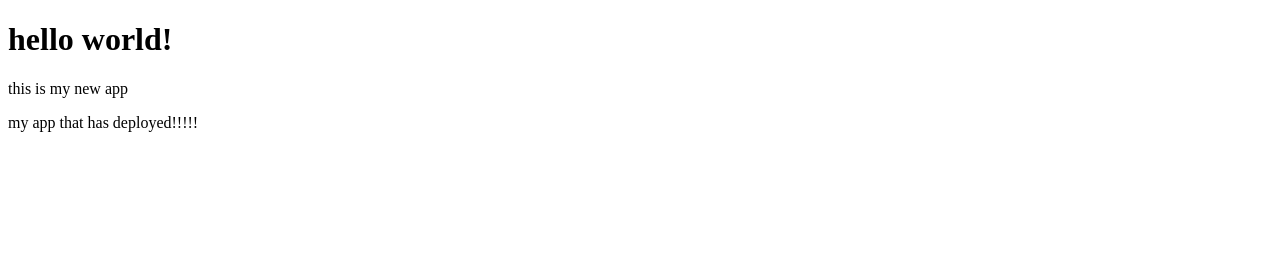
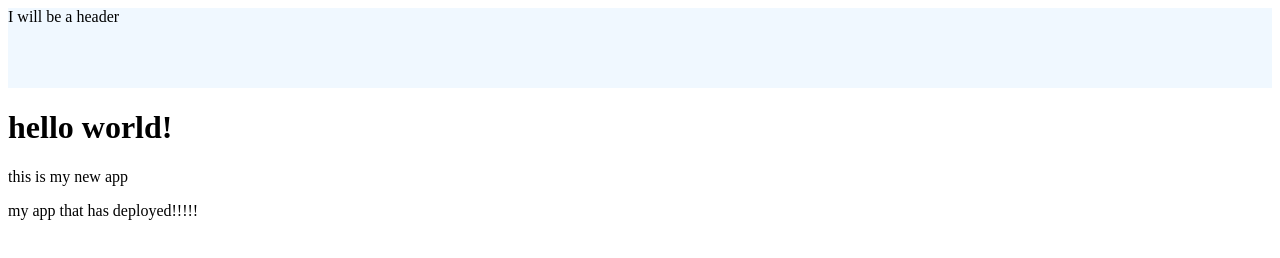
Before and after one commit to sancar22/Legacy-Client-Charley, a Gatsby site: page / in a window 1280 px wide. Built offline with nearby package versions, Linux system fonts and the light colour scheme; Gatsby itself is replaced by a stand-in of ours.

Commit message:
added basic component structure and template header

```diff
--- a/package.json
+++ b/package.json
@@ -18,7 +18,10 @@
     "gatsby": "^3.6.2",
     "gatsby-plugin-netlify-cms": "^5.7.0",
     "netlify-cms-app": "^2.15.18",
-    "react": "^17.0.1",
+    "react": "^17.0.2",
     "react-dom": "^17.0.1"
+  },
+  "devDependencies": {
+    "eslint": "^7.28.0"
   }
 }
--- /dev/null
+++ b/src/components/Header/header.jsx
@@ -0,0 +1,8 @@
+import React from "react";
+import * as styles from "./header.module.css";
+
+const Header = () => {
+  return <div className={styles.container}>I will be a header</div>;
+};
+
+export default Header;
--- /dev/null
+++ b/src/components/Header/header.module.css
@@ -0,0 +1,7 @@
+
+.container {
+  height: 10vh;
+  width: 100%;
+  background-color: aliceblue;
+  display: flex;
+}
--- a/src/pages/index.js
+++ b/src/pages/index.js
@@ -1,9 +1,11 @@
 import * as React from 'react'
+import Header from '../components/Header/header'
 
 
 const IndexPage = () => {
   return (
     <main>
+      <Header/>
       <title>Home Page</title>
       <h1>hello world!</h1>
       <p>this is my new app</p>
```
Also changed, not shown: 1 other file.
